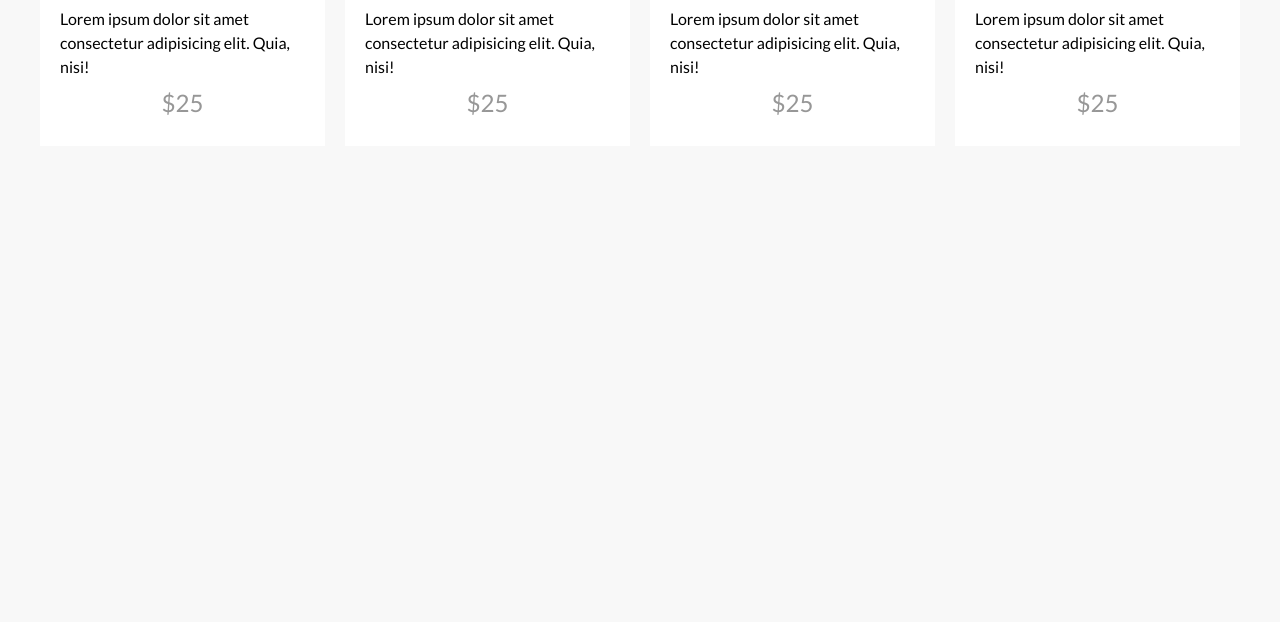
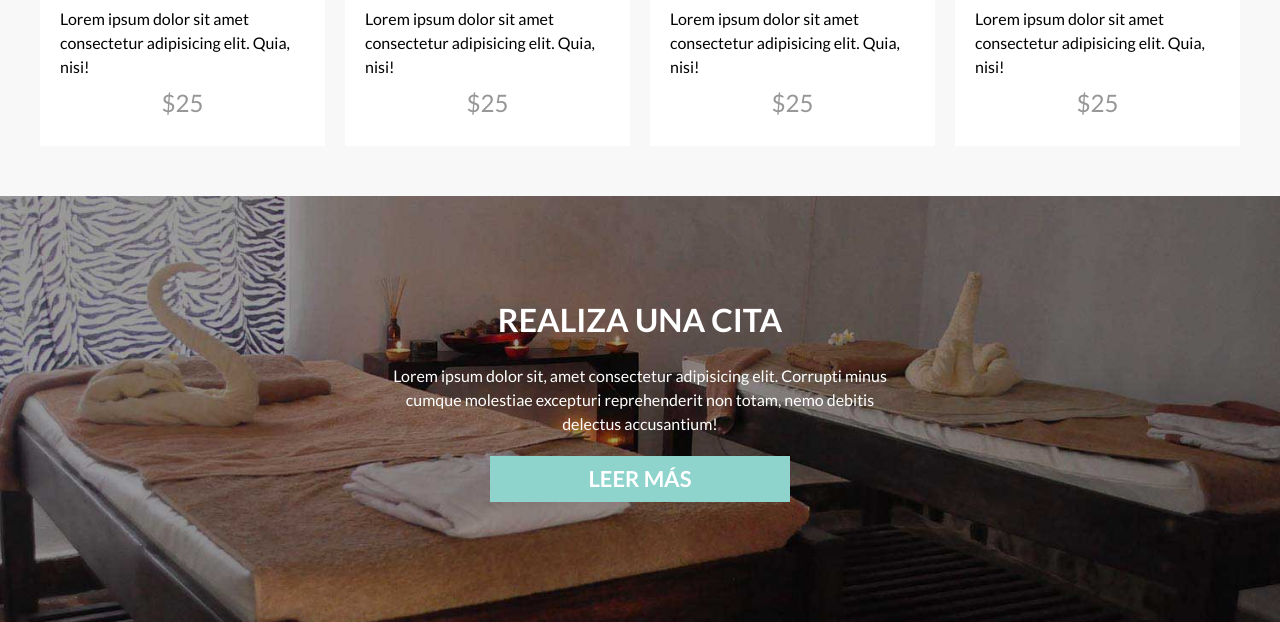
Before and after one commit to AtochePascual-Dev/Carolina-Spa, a website: page index.html in a window 1280 px wide. Shown: the part 1764-2386 px from the top of the page. Before the commit the page ends 1960 px from the top, so only its background shows below. Drawn offline with nearby package versions, Linux system fonts and the light colour scheme; files that its build step writes are made by us from their sources; files whose address does not match are found by name; a web font is replaced by a local one.

Commit message:
[ADD] cita

```diff
--- a/index.html
+++ b/index.html
@@ -265,6 +265,16 @@
 		</div>
 
 	</section>
+
+	<section class="cita">
+		<div class="cita__content cita-container">
+			<h2 class="cita__titulo">Realiza una cita</h2>
+			<p class="cita__texto">Lorem ipsum dolor sit, amet consectetur adipisicing elit. Corrupti minus cumque molestiae
+				excepturi reprehenderit non totam, nemo debitis delectus accusantium!
+			</p>
+			<a href="#" class="cita__enlace">Leer más</a>
+		</div>
+	</section>
 </body>
 
 </html>
--- /dev/null
+++ b/src/scss/UI/_cita.scss
@@ -0,0 +1,34 @@
+@use "../base/variables" as v;
+@use "../base/mixins" as m;
+
+.cita {
+  padding: 10rem 0;
+  color: v.$blanco;
+  background-image: url("../img/bg_citas.jpg");
+  background-position: center;
+  background-size: cover;
+  background-attachment: fixed;
+
+  &__content {
+    max-width: 50rem;
+  }
+
+  &__titulo {
+    margin-bottom: 2rem;
+    text-align: center;
+    text-transform: uppercase;
+  }
+
+  &__texto {
+    text-align: center;
+    line-height: 1.5;
+  }
+
+  &__enlace {
+    @include m.boton(v.$primario, v.$blanco);
+    max-width: 30rem;
+    margin: 2rem auto;
+    padding: 1rem 2rem;
+    display: block;
+  }
+}
--- a/src/scss/UI/_index.scss
+++ b/src/scss/UI/_index.scss
@@ -4,3 +4,4 @@
 @forward "./cards";
 @forward "./horarios";
 @forward "./productos";
+@forward "./cita";
```
